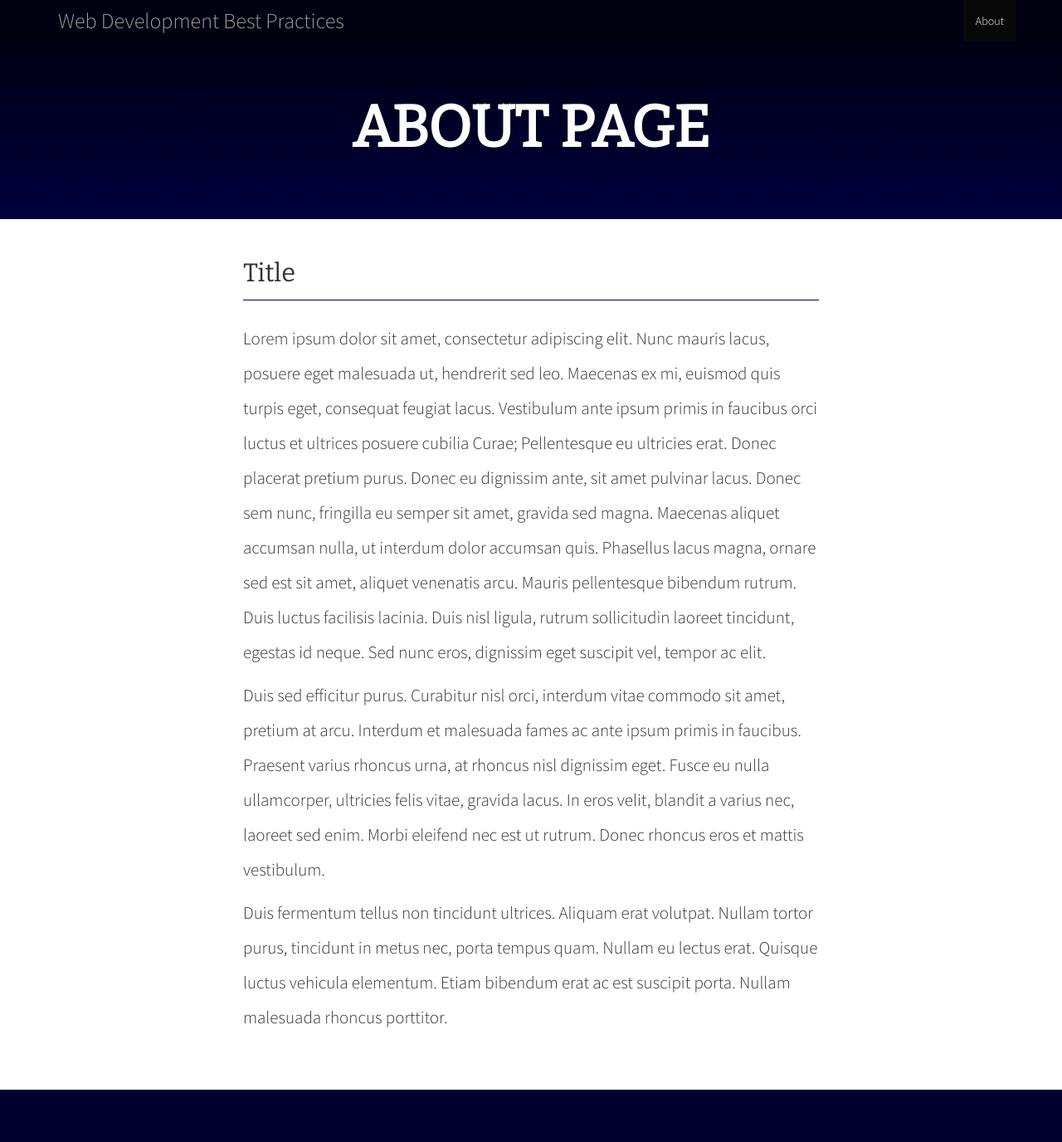
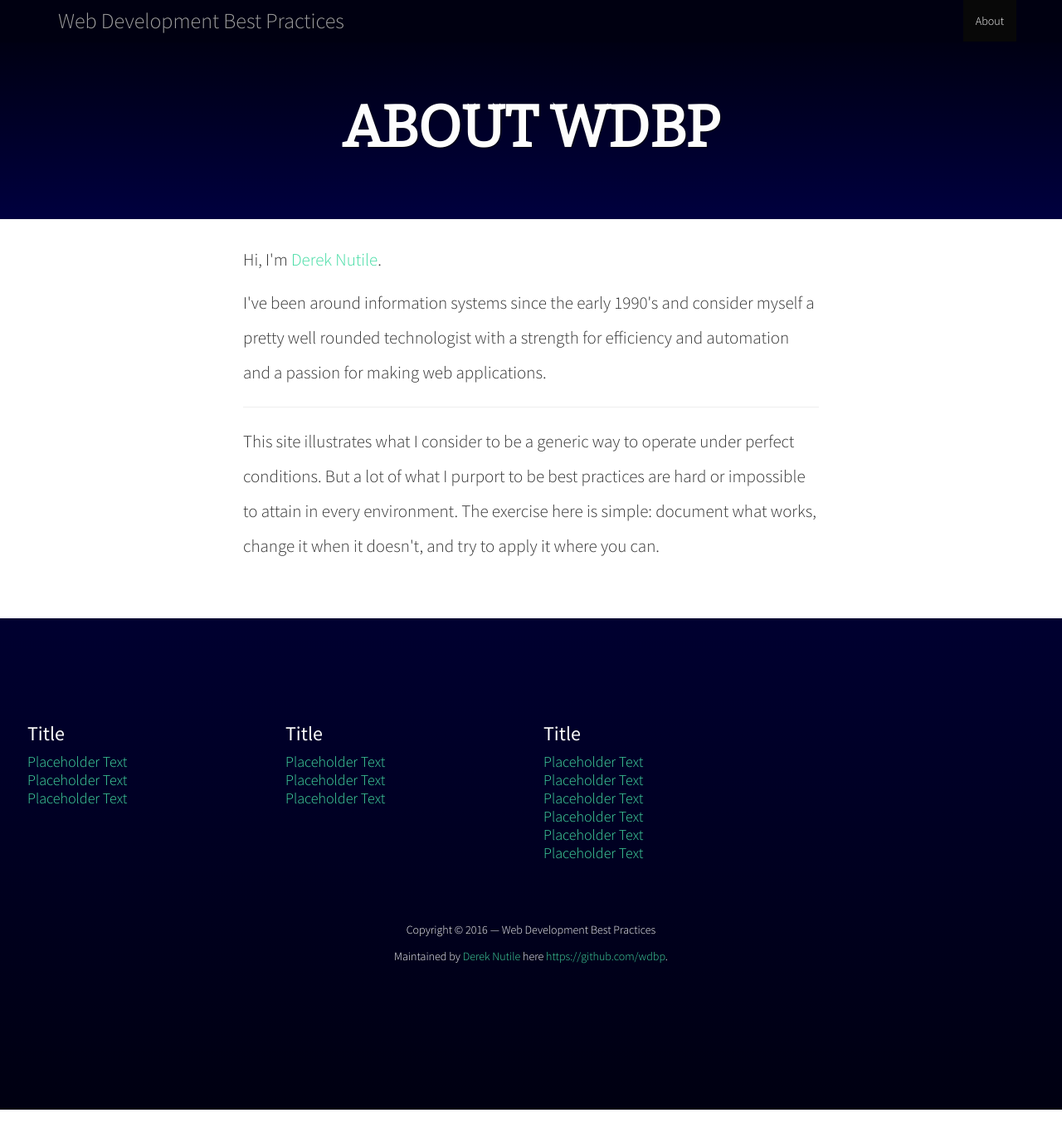
Before and after one commit to wdbp/wdbp.github.io, a Jekyll site: the page built from about/index.html, in a window 1280 px wide and 1400 px high. Shown: the top 1376 px of the window at 83% size. Built offline with Jekyll 4.4.1, drawn with Linux system fonts in a browser that asks for light colours.

Commit message:
Copy updates to about, web, and home.

```diff
--- a/_includes/sections/home.html
+++ b/_includes/sections/home.html
@@ -5,7 +5,7 @@
         <div class="container container-narrow">
             <div class="row">
 
-                <p>Every team needs a foundation.  Every great team has a well defined guide to help govern their purpose.</p>
+                <p>Every team needs a foundation and every <em>great</em> team has a well defined guide to help govern their purpose.  This collection of web development best practices is a living, breathing, changing, growing guide simply means help define that governance.</p>
 
             </div><!-- /.row -->
         </div><!-- /.container -->
--- a/about/index.html
+++ b/about/index.html
@@ -2,7 +2,7 @@
 layout: default
 title: "About"
 navbar: "about"
-header: "About Page"
+header: "About WDBP"
 ---
 
 <section id="about">
@@ -11,12 +11,10 @@ header: "About Page"
   <div class="container container-narrow">
   <div class="row">
 
-    <h2>Title</h2>
-    <p>Lorem ipsum dolor sit amet, consectetur adipiscing elit. Nunc mauris lacus, posuere eget malesuada ut, hendrerit sed leo. Maecenas ex mi, euismod quis turpis eget, consequat feugiat lacus. Vestibulum ante ipsum primis in faucibus orci luctus et ultrices posuere cubilia Curae; Pellentesque eu ultricies erat. Donec placerat pretium purus. Donec eu dignissim ante, sit amet pulvinar lacus. Donec sem nunc, fringilla eu semper sit amet, gravida sed magna. Maecenas aliquet accumsan nulla, ut interdum dolor accumsan quis. Phasellus lacus magna, ornare sed est sit amet, aliquet venenatis arcu. Mauris pellentesque bibendum rutrum. Duis luctus facilisis lacinia. Duis nisl ligula, rutrum sollicitudin laoreet tincidunt, egestas id neque. Sed nunc eros, dignissim eget suscipit vel, tempor ac elit.</p>
-
-    <p>Duis sed efficitur purus. Curabitur nisl orci, interdum vitae commodo sit amet, pretium at arcu. Interdum et malesuada fames ac ante ipsum primis in faucibus. Praesent varius rhoncus urna, at rhoncus nisl dignissim eget. Fusce eu nulla ullamcorper, ultricies felis vitae, gravida lacus. In eros velit, blandit a varius nec, laoreet sed enim. Morbi eleifend nec est ut rutrum. Donec rhoncus eros et mattis vestibulum.</p>
-
-    <p>Duis fermentum tellus non tincidunt ultrices. Aliquam erat volutpat. Nullam tortor purus, tincidunt in metus nec, porta tempus quam. Nullam eu lectus erat. Quisque luctus vehicula elementum. Etiam bibendum erat ac est suscipit porta. Nullam malesuada rhoncus porttitor.</p>
+    <p>Hi, I'm <a href="http://dereknutile.com/" target="_blank">Derek Nutile</a>.</p>
+    <p>I've been around information systems since the early 1990's and consider myself a pretty well rounded technologist with a strength for efficiency and automation and a passion for making web applications.</p>
+    <hr />
+    <p>This site illustrates what I consider to be a generic way to operate under perfect conditions.  But a lot of what I purport to be best practices are hard or impossible to attain in every environment.  The exercise here is simple: document what works, change it when it doesn't, and try to apply it where you can.</p>
 
   </div><!-- /.row -->
   </div><!-- /.container -->
```
Also changed, not shown: web/index.html (+5 -3 lines).
